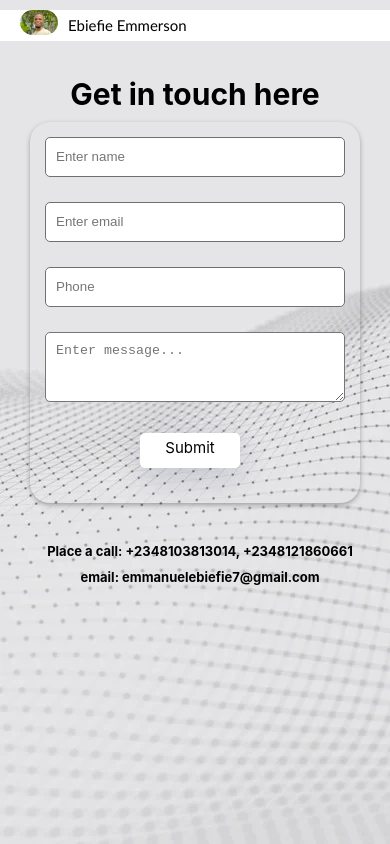
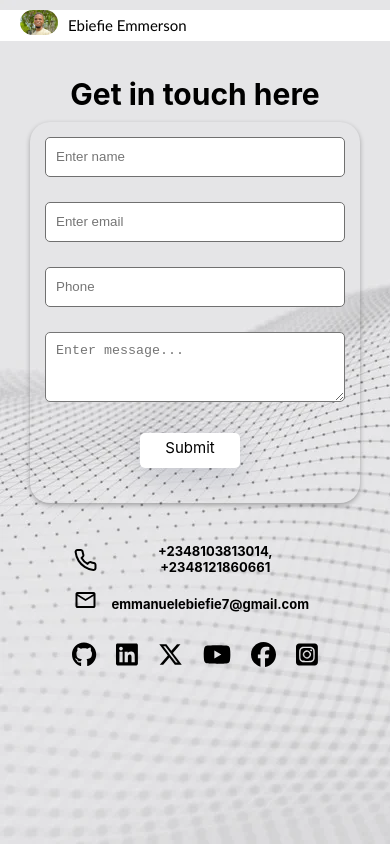
Before and after one commit to emmerson121/pricing2, a React (Create React App) app: page /contact in a window 390 px wide. Built offline with nearby package versions, Linux system fonts and the light colour scheme.

Commit message:
icons to contact page

```diff
--- a/src/contact.jsx
+++ b/src/contact.jsx
@@ -173,9 +173,34 @@ const Contact = () => {
       </div>
 
       <div className="mycontact">
-      <div className="contact">Place a call: +2348103813014, +2348121860661</div>
-      <div className="mail">email: emmanuelebiefie7@gmail.com</div>
+        <div className="icon1">
+          <div className='phone1'><svg className="device1" width="25" height="24" viewBox="0 0 25 24" fill="none">
+<path d="M22.4999 16.9201V19.9201C22.5011 20.1986 22.444 20.4743 22.3324 20.7294C22.2209 20.9846 22.0572 21.2137 21.852 21.402C21.6468 21.5902 21.4045 21.7336 21.1407 21.8228C20.8769 21.912 20.5973 21.9452 20.3199 21.9201C17.2428 21.5857 14.2869 20.5342 11.6899 18.8501C9.27376 17.3148 7.22527 15.2663 5.68993 12.8501C3.99991 10.2413 2.94818 7.27109 2.61993 4.1801C2.59494 3.90356 2.62781 3.62486 2.71643 3.36172C2.80506 3.09859 2.9475 2.85679 3.1347 2.65172C3.32189 2.44665 3.54974 2.28281 3.80372 2.17062C4.05771 2.05843 4.33227 2.00036 4.60993 2.0001H7.60993C8.09524 1.99532 8.56572 2.16718 8.93369 2.48363C9.30166 2.80008 9.54201 3.23954 9.60993 3.7201C9.73656 4.68016 9.97138 5.62282 10.3099 6.5301C10.4445 6.88802 10.4736 7.27701 10.3938 7.65098C10.3141 8.02494 10.1288 8.36821 9.85993 8.6401L8.58993 9.9101C10.0135 12.4136 12.0864 14.4865 14.5899 15.9101L15.8599 14.6401C16.1318 14.3712 16.4751 14.1859 16.8491 14.1062C17.223 14.0264 17.612 14.0556 17.9699 14.1901C18.8772 14.5286 19.8199 14.7635 20.7799 14.8901C21.2657 14.9586 21.7093 15.2033 22.0265 15.5776C22.3436 15.9519 22.5121 16.4297 22.4999 16.9201Z" stroke="#000" stroke-width="2" stroke-linecap="round" stroke-linejoin="round"/>
+</svg>
+        </div>
+        <div className="contact">+2348103813014, +2348121860661</div>
+        </div>
+
+      <div className="icon2">
+        <div className='phone1'><div className='icon18'><svg className="device1" width="25" height="24" viewBox="0 0 24 24" fill="none">
+<path d="M4 20C3.45 20 2.97917 19.8042 2.5875 19.4125C2.19583 19.0208 2 18.55 2 18V6C2 5.45 2.19583 4.97917 2.5875 4.5875C2.97917 4.19583 3.45 4 4 4H20C20.55 4 21.0208 4.19583 21.4125 4.5875C21.8042 4.97917 22 5.45 22 6V18C22 18.55 21.8042 19.0208 21.4125 19.4125C21.0208 19.8042 20.55 20 20 20H4ZM12 13L4 8V18H20V8L12 13ZM12 11L20 6H4L12 11ZM4 8V6V18V8Z" fill="#000" strokeWidth=''/>
+</svg></div>
+
       </div>
+      <div className="mail">emmanuelebiefie7@gmail.com</div>
+      </div>
+      </div>
+
+      <div>
+      <div className='social1'>
+        <div><a className='social3' href='https://github.com/emmerson121'><FontAwesomeIcon icon={faGithub} /></a></div>
+          <div><a className='social3' href='https://ng.linkedin.com/in/emmanuel-ebiefie-51522625a'><FontAwesomeIcon icon={faLinkedin} /></a></div>
+          <div><a className='social3' href='https://twitter.com/emmerson017'><FontAwesomeIcon icon={faXTwitter} /></a></div>
+          <div><a className='social3' href='https://youtube.com/@emmerson017'><FontAwesomeIcon icon={faYoutube} /></a></div>
+          <div><a className='social3' href='https://www.facebook.com/emmerson.ebiefie'><FontAwesomeIcon icon={faFacebook} /></a></div>
+          <div><a className='social3' href='https://www.instagram.com/emmerson150/'><FontAwesomeIcon icon={faSquareInstagram} /></a></div>
+        </div>
+        </div>
         </div>
 
         {!toggle ?
--- a/src/home.jsx
+++ b/src/home.jsx
@@ -55,12 +55,12 @@ const Home = () => {
 
       <div className='contents'>
         <div className='social'>
-        <div><a className='socials' href=''><FontAwesomeIcon icon={faGithub} /></a></div>
-          <div><a className='socials' href=''><FontAwesomeIcon icon={faLinkedin} /></a></div>
-          <div><a className='socials' href=''><FontAwesomeIcon icon={faXTwitter} /></a></div>
-          <div><a className='socials' href=''><FontAwesomeIcon icon={faYoutube} /></a></div>
-          <div><a className='socials' href=''><FontAwesomeIcon icon={faFacebook} /></a></div>
-          <div><a className='socials' href=''><FontAwesomeIcon icon={faSquareInstagram} /></a></div>
+        <div className="web3"><a className='socials' href='https://github.com/emmerson121'><FontAwesomeIcon icon={faGithub} /></a></div>
+          <div className="web3"><a className='socials' href='https://ng.linkedin.com/in/emmanuel-ebiefie-51522625a'><FontAwesomeIcon icon={faLinkedin} /></a></div>
+          <div className="web3"><a className='socials' href='https://twitter.com/emmerson017'><FontAwesomeIcon icon={faXTwitter} /></a></div>
+          <div className="web3"><a className='socials' href='https://youtube.com/@emmerson017'><FontAwesomeIcon icon={faYoutube} /></a></div>
+          <div className="web3"><a className='socials' href='https://www.facebook.com/emmerson.ebiefie'><FontAwesomeIcon icon={faFacebook} /></a></div>
+          <div className="web3"><a className='socials' href='https://www.instagram.com/emmerson150/'><FontAwesomeIcon icon={faSquareInstagram} /></a></div>
         </div>
 
         <div className='profile'>
@@ -75,6 +75,7 @@ const Home = () => {
       <div className='projects'>
       <button className='project'><a className="proj" href="./project">PROJECTS</a></button>
       </div>
+
 
       </div>
 
--- a/src/styles.css
+++ b/src/styles.css
@@ -83,13 +83,17 @@ body{
     cursor: pointer;
 }
 
+.social1{
+    display: none;
+}
+
 .contents{
     position: relative;
     display: flex;
     justify-content: space-between;
     width: 100%;
     /* height: 150px; */
-    gap: 100px;
+    gap: 140px;
     font-size: 30px;
     margin-top: 50px;
 }
@@ -98,16 +102,21 @@ body{
     margin-bottom: 20px;
     background-color: #fff;
     /* border: 1px solid #000; */
-    width: 65px;
+    width: 5%;
     height: auto;
     /* gap: 30px; */
     margin-top: 65px;
 }
 
+.web3{
+    padding-bottom: 5px;
+    font-size: 35px;
+}
+
 .socials{
     /* background-color: #fff; */
     color: #000;
-    margin-left: 20px;
+    margin-left: 15px;
     gap: 40px;
     /* margin-bottom: 50px; */
 }
@@ -115,6 +124,7 @@ body{
 
 /* Home section */
 .profile{
+    width: 95%;
     text-align: center;
 }
 
@@ -123,8 +133,8 @@ body{
 }
 
 .able{
-    width: 1090px;
-    margin-right: 60px
+    width: 100%;
+    max-width: 1160px;
 }
 
 .abilities{
@@ -393,7 +403,7 @@ body{
 }
 
 .exp1{
-    padding-bottom: 10px;
+    padding-bottom: 7px;
 }
 
 .exp1:hover{
@@ -429,7 +439,6 @@ body{
     height: 61px;
     padding: 5px;
     border-radius: 5px; */
-
 }
 
 .contact{
@@ -599,7 +608,12 @@ body{
     }
 
     .socials{
-        margin-left: 7px;
+        margin-left: 10px;
+    }
+
+    .web3{
+        width: 60px;
+        font-size: 30px;
     }
 
     /* About section */
@@ -710,6 +724,32 @@ body{
 
     .data1{
         font-size: 15px;
+    }
+
+    .mail{
+        padding-bottom: 0px;
+    }
+
+    .social1{
+        display: block;
+        /* background-color: #fff; */
+        display: flex;
+        justify-content: center;
+        align-items: center;
+        gap: 20px;
+        width: 100%;
+        max-width: 300px;
+        height: 30px;
+        /* border: 1px solid #707070; */
+        border-radius: 5px;
+        margin: 0 auto;
+        margin-bottom: 30px;
+    }
+
+    .social3{
+        color: #000;
+        font-size: 25px;
+        gap: 40px;
     }
 
     .about{
@@ -862,7 +902,7 @@ body{
         padding: 5px;
       }
 
-      .social2{
+      .social3{
         display: flex;
         justify-items: center;
         align-items: center;
@@ -872,9 +912,32 @@ body{
 
       .mycontact{
         margin: 0 auto;
-        margin-bottom: 30px;
+        margin-bottom: 25px;
         /* width: 615px; */
       }
+
+      .icon1{
+    display: flex;
+    align-items: center;
+    gap: 5px;
+    width: 300px;
+    margin: 0 auto;
+    margin-bottom: 10px;
+}
+
+.icon2{
+    display: flex;
+    align-items: center;
+    gap: 10px;
+    width: 302px;
+    margin: 0 auto;
+}
+
+.phone1{
+    color: #000;
+    width: 25px;
+    height: 25px;
+}
 
     .contact{
         font-size: 15px;
@@ -960,6 +1023,10 @@ body{
 
     .socials{
         font-size: 22px;
+    }
+
+    .social3{
+        font-size: 25px;
     }
 
     .project{
@@ -1155,6 +1222,7 @@ body{
 
     .mycontact{
         margin-left: 10px;
+        margin-bottom: 20px;
     }
 
     .contact{
@@ -1168,6 +1236,20 @@ body{
 
     .err{
         font-size: 12px;
+    }
+
+    .icon1{
+        width: 255px;
+        margin-bottom: 3px;
+    }
+
+    .icon2{
+        width: 255px;
+    }
+
+    .phone1{
+        width: 29px;
+        height: 32px;
     }
 
   }
@@ -1189,6 +1271,10 @@ body{
     }
 
     /* Contact section */
+    .mycontact{
+        margin-bottom: 15px;
+    }
+
     .social2{
         display: flex;
         justify-items: center;
@@ -1232,10 +1318,18 @@ body{
         width: 290px;
     }
 
+    .mycontact{
+        margin-bottom: 13px;
+    }
+
     .social2{
         display: flex;
         justify-items: center;
         align-items: center;
+      }
+
+      .social3{
+        font-size: 20px;
       }
 
       .social{
@@ -1251,6 +1345,20 @@ body{
         width: 100%;
       }
 
+      .icon1{
+        width: 234px;
+        margin-bottom: 5px;
+      }
+
+      .icon2{
+        width: 234px;
+      }
+
+      .phone1{
+        width: 29px;
+        height: 29px;
+      }
+
       .contact{
         font-size: 12px;
       }
```
